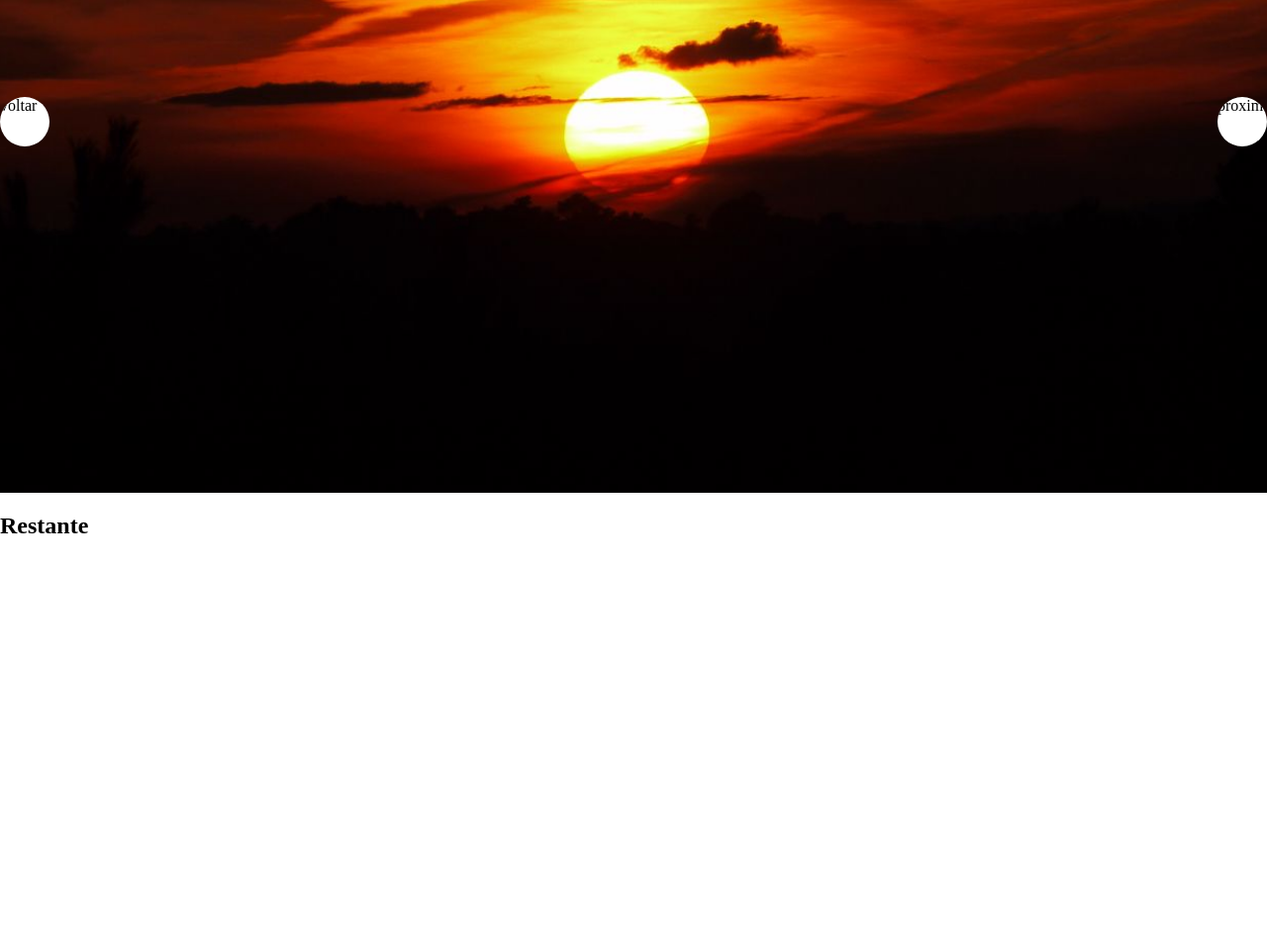
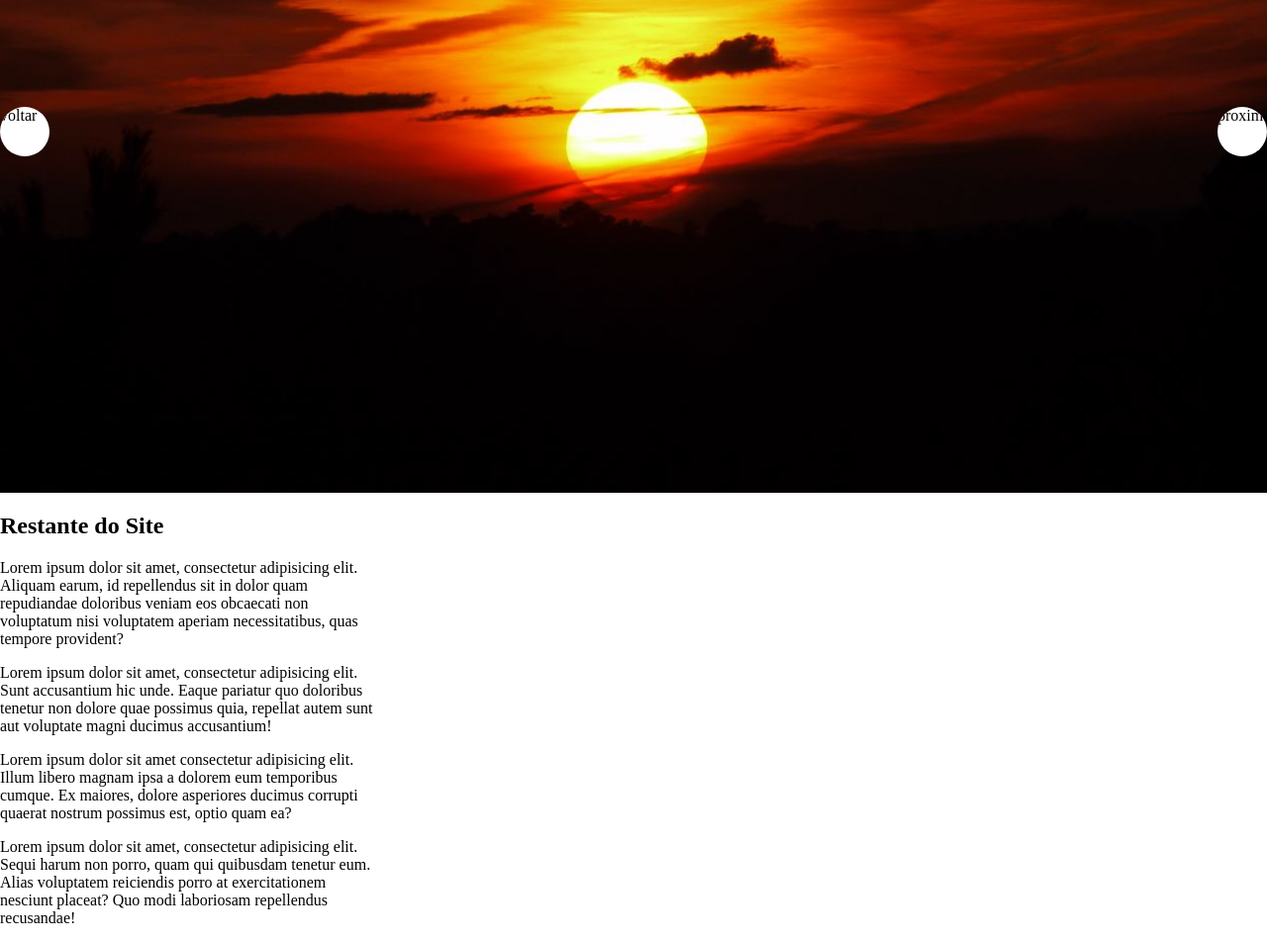
Before and after one commit to Filipe-Bacof/Projeto_Slideshow, a plain HTML site: page index.html in a window 1280 px wide. Shown: the part 302-1255 px from the top of the page at 99% size. Before the commit the page ends 867 px from the top, so only its background shows below. Drawn offline with Linux system fonts and the light colour scheme.

Commit message:
Projeto Finalizado

```diff
--- a/index.html
+++ b/index.html
@@ -10,7 +10,9 @@
   </head>
   <body>
     <header>
-      <div class="header"></div>
+      <div class="header">
+        <h1>Planetas do Sistema Solar</h1>
+      </div>
       <div class="slider">
         <div class="slider--controles">
           <div class="slider--control" onclick="goPrev()">voltar</div>
@@ -65,7 +67,30 @@
       </div>
     </header>
     <section>
-      <h1 class="resto-do-site">Restante</h1>
+      <h1 class="resto-do-site">Restante do Site</h1>
+      <p>
+        Lorem ipsum dolor sit amet, consectetur adipisicing elit. Aliquam earum,
+        id repellendus sit in dolor quam repudiandae doloribus veniam eos
+        obcaecati non voluptatum nisi voluptatem aperiam necessitatibus, quas
+        tempore provident?
+      </p>
+      <p>
+        Lorem ipsum dolor sit amet, consectetur adipisicing elit. Sunt
+        accusantium hic unde. Eaque pariatur quo doloribus tenetur non dolore
+        quae possimus quia, repellat autem sunt aut voluptate magni ducimus
+        accusantium!
+      </p>
+      <p>
+        Lorem ipsum dolor sit amet consectetur adipisicing elit. Illum libero
+        magnam ipsa a dolorem eum temporibus cumque. Ex maiores, dolore
+        asperiores ducimus corrupti quaerat nostrum possimus est, optio quam ea?
+      </p>
+      <p>
+        Lorem ipsum dolor sit amet, consectetur adipisicing elit. Sequi harum
+        non porro, quam qui quibusdam tenetur eum. Alias voluptatem reiciendis
+        porro at exercitationem nesciunt placeat? Quo modi laboriosam
+        repellendus recusandae!
+      </p>
     </section>
   </body>
 </html>
--- a/style.css
+++ b/style.css
@@ -11,10 +11,12 @@ header {
     display: flex;
     flex-direction: column;
     height: 100vh;
+    background-color: #005959;
 }
 
 .header {
     height: 50px;
+    margin-bottom: 20px;
 }
 
 .slider {
@@ -25,7 +27,7 @@ header {
 .slider--width{
     height: 100%;
     display: flex;
-    transition: all ease 0.3s;
+    transition: all ease 0.5s;
 }
 
 .slider--imagem{
@@ -52,3 +54,7 @@ header {
     overflow: hidden;
     cursor: pointer;
 }
+
+p {
+    width: 30%;
+}
```
